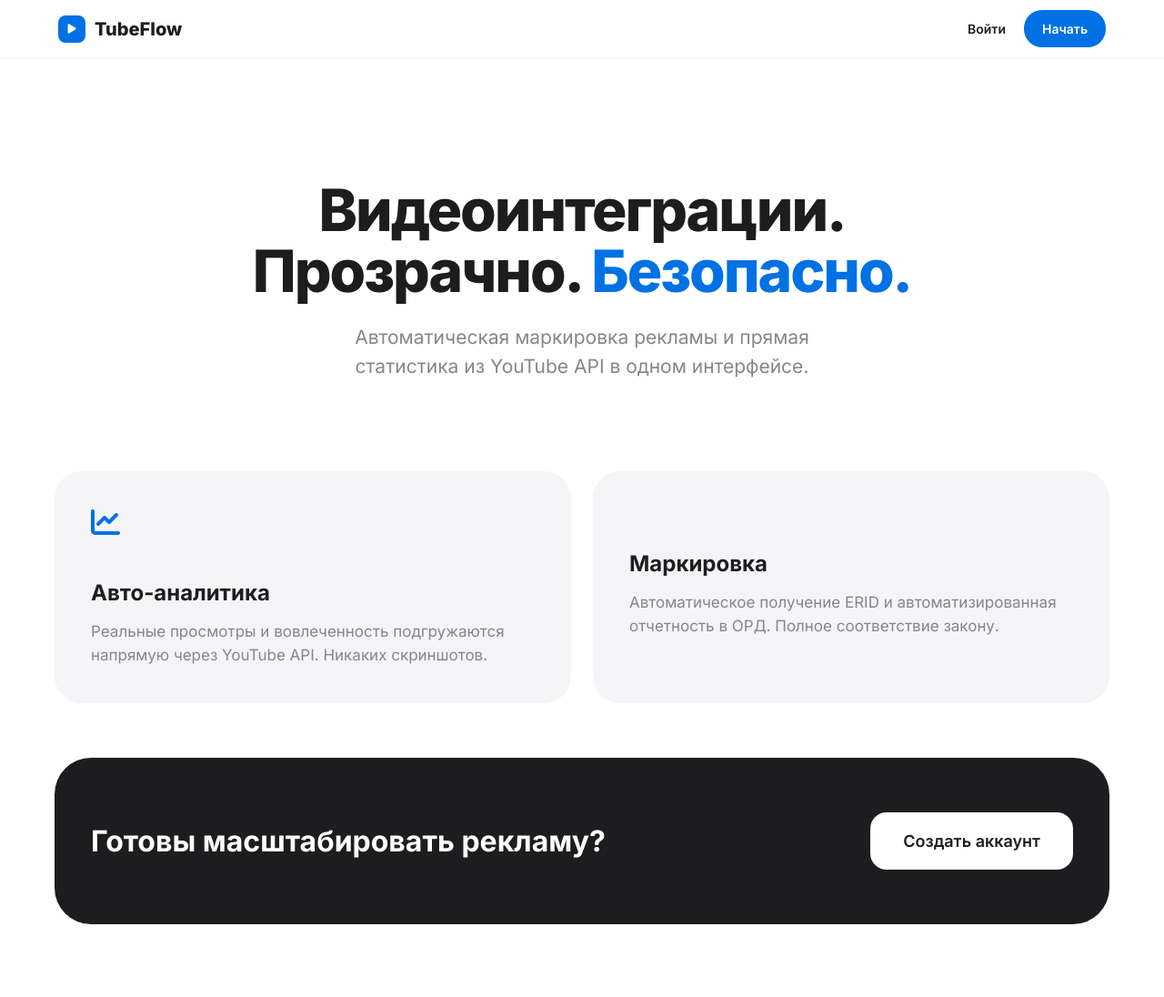
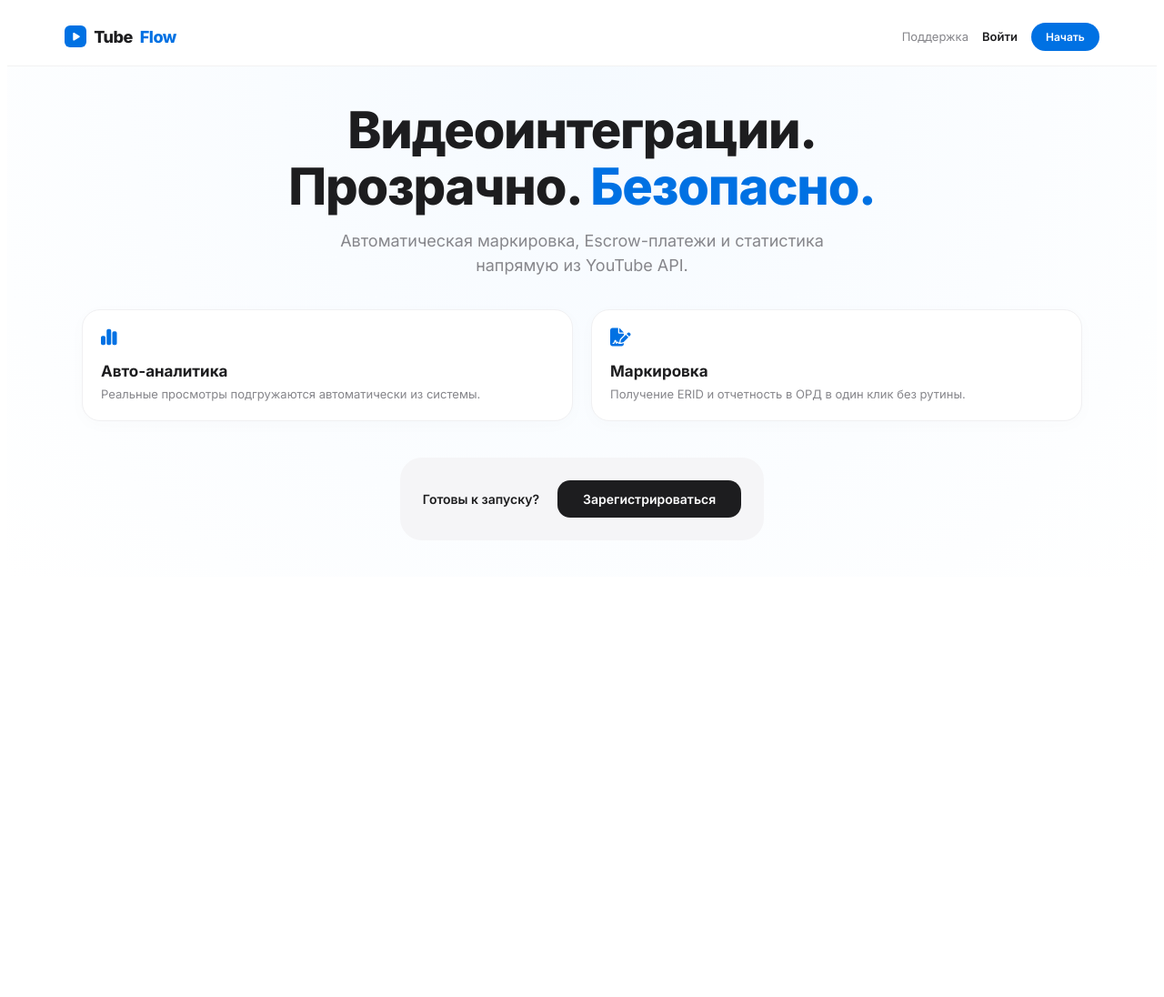
Before and after one commit to elenabri/Flow, a Django app: page / in a window 1280 px wide. Shown: the whole page at 91% size. After the commit the page ends 569 px from the top, so only its background shows below. Run offline with Django 5.2, Linux system fonts and the light colour scheme.

Commit message:
Update index.html

```diff
--- a/core/templates/core/index.html
+++ b/core/templates/core/index.html
@@ -1,202 +1,151 @@
 {% block content %}
-<meta name="viewport" content="width=device-width, initial-scale=1.0">
-
+<!-- Подключение шрифтов и иконок -->
 <link rel="stylesheet" href="https://cdnjs.cloudflare.com/ajax/libs/font-awesome/6.4.0/css/all.min.css">
 <link href="https://fonts.googleapis.com/css2?family=Inter:wght@400;600;700;800&display=swap" rel="stylesheet">
 
 <style>
     :root {
-        --primary: #0071e3;
-        --text-dark: #1d1d1f;
-        --text-gray: #86868b;
-        --bg-light: #f5f5f7;
+        --primary-blue: #0071e3;
+        --apple-black: #1d1d1f;
+        --apple-grey: #86868b;
+        --bg-white: #ffffff;
     }
 
-    * { box-sizing: border-box; -webkit-font-smoothing: antialiased; }
-
-    body {
-        margin: 0;
-        background: #ffffff;
-        color: var(--text-dark);
-        font-family: 'Inter', -apple-system, sans-serif;
-        line-height: 1.5;
+    /* Адаптивность для карточек и текста */
+    @media (max-width: 768px) {
+        .hero-title { font-size: 32px !important; }
+        .nav-container { padding: 0 15px !important; }
+        .support-text { display: none; } /* Прячем текст поддержки на мобильных для экономии места */
+        .features-grid {
+            grid-template-columns: 1fr !important;
+            gap: 15px !important;
+        }
+        .cta-box {
+            flex-direction: column;
+            text-align: center !important;
+            width: 100%;
+        }
     }
 
-    /* Навигация — фиксированная и прозрачная */
-    .nav-custom {
-        display: flex;
-        justify-content: space-between;
-        align-items: center;
-        padding: 0 5%;
-        height: 64px;
-        background: rgba(255,255,255,0.8);
-        backdrop-filter: blur(20px);
-        -webkit-backdrop-filter: blur(20px);
-        position: sticky;
-        top: 0;
-        z-index: 1000;
-        border-bottom: 1px solid rgba(0,0,0,0.05);
+    /* Горизонтальная ориентация (Landscape) для мобильных */
+    @media (max-height: 500px) and (orientation: landscape) {
+        .features-grid { grid-template-columns: 1fr 1fr !important; }
+        .hero-section { padding: 20px 5% !important; }
     }
 
-    /* Контейнер контента */
-    .container {
-        max-width: 1200px;
-        margin: 0 auto;
-        padding: 0 20px;
-    }
-
-    /* Hero секция */
-    .hero {
-        padding: 80px 0 60px;
-        text-align: center;
-    }
-
-    .hero-title {
-        font-size: 64px;
-        font-weight: 800;
-        letter-spacing: -2px;
-        line-height: 1.05;
-        margin-bottom: 24px;
-    }
-
-    .hero-title span { color: var(--primary); }
-
-    .hero-desc {
-        font-size: 21px;
-        color: var(--text-gray);
-        max-width: 600px;
-        margin: 0 auto 40px;
-        font-weight: 400;
-    }
-
-    /* Сетка — теперь она перестраивается */
-    .features-grid {
-        display: grid;
-        grid-template-columns: repeat(2, 1fr);
-        gap: 24px;
-        margin-bottom: 60px;
-    }
-
-    .feature-card {
-        background: var(--bg-light);
-        padding: 40px;
-        border-radius: 30px;
-        text-align: left;
-        transition: transform 0.3s ease;
-    }
-
-    .feature-card:hover { transform: translateY(-5px); }
-
-    .feature-card i {
-        font-size: 32px;
-        color: var(--primary);
-        margin-bottom: 20px;
-    }
-
-    .feature-card h3 {
-        font-size: 24px;
-        font-weight: 700;
-        margin-bottom: 12px;
-    }
-
-    .feature-card p {
-        font-size: 17px;
-        color: var(--text-gray);
-        margin: 0;
-    }
-
-    .cta-section {
-        background: var(--text-dark);
-        color: white;
-        padding: 60px 40px;
-        border-radius: 40px;
-        display: flex;
-        justify-content: space-between;
-        align-items: center;
-        margin-bottom: 80px;
-    }
-
-    .cta-text { font-size: 32px; font-weight: 700; }
-
-    .btn-white {
-        background: white;
-        color: var(--text-dark);
-        padding: 18px 36px;
-        border-radius: 18px;
-        text-decoration: none;
-        font-weight: 600;
-        font-size: 18px;
-        transition: 0.2s;
-    }
-
-    /* Адаптивность для iPhone */
-    @media (max-width: 768px) {
-        .hero { padding: 60px 0 40px; }
-        .hero-title { font-size: 40px; letter-spacing: -1px; }
-        .hero-desc { font-size: 18px; }
-
-        .features-grid {
-            grid-template-columns: 1fr; /* Карточки одна под другой */
-            gap: 16px;
-        }
-
-        .feature-card { padding: 30px; }
-
-        .cta-section {
-            flex-direction: column;
-            text-align: center;
-            gap: 30px;
-            padding: 40px 20px;
-        }
-
-        .cta-text { font-size: 24px; }
-    }
-
-    /* Горизонтальный режим */
-    @media (orientation: landscape) and (max-height: 500px) {
-        .hero { padding: 40px 0; }
-        .features-grid { grid-template-columns: repeat(2, 1fr); }
+    @keyframes fadeIn {
+        from { opacity: 0; transform: translateY(10px); }
+        to { opacity: 1; transform: translateY(0); }
     }
 </style>
 
-<nav class="nav-custom">
-    <div style="font-size: 20px; font-weight: 800; display: flex; align-items: center; gap: 10px;">
-        <div style="background: var(--primary); width: 30px; height: 30px; border-radius: 8px; display: flex; align-items: center; justify-content: center;">
-            <i class="fas fa-play" style="color: white; font-size: 12px;"></i>
-        </div>
-        TubeFlow
-    </div>
+<div style="background: var(--bg-white); color: var(--apple-black); font-family: 'Inter', sans-serif; min-height: 100vh; overflow-x: hidden;">
 
-    <div class="nav-links" style="display: flex; align-items: center; gap: 20px;">
-        <a href="{% url 'login' %}" style="text-decoration: none; color: var(--text-dark); font-size: 14px; font-weight: 600;">Войти</a>
-        <a href="{% url 'core:register' %}" style="background: var(--primary); color: white; padding: 10px 20px; border-radius: 20px; text-decoration: none; font-size: 14px; font-weight: 600;">Начать</a>
-    </div>
-</nav>
-
-<div class="container">
-    <section class="hero">
-        <h1 class="hero-title">Видеоинтеграции.<br>Прозрачно. <span>Безопасно.</span></h1>
-        <p class="hero-desc">Автоматическая маркировка рекламы и прямая статистика из YouTube API в одном интерфейсе.</p>
-    </section>
-
-    <div class="features-grid">
-        <div class="feature-card">
-            <i class="fas fa-chart-line"></i>
-            <h3>Авто-аналитика</h3>
-            <p>Реальные просмотры и вовлеченность подгружаются напрямую через YouTube API. Никаких скриншотов.</p>
+    <!-- Навигация -->
+    <nav class="nav-container" style="display: flex; justify-content: space-between; align-items: center; padding: 0 5%; height: 64px; background: rgba(255,255,255,0.85); backdrop-filter: blur(20px); -webkit-backdrop-filter: blur(20px); position: sticky; top: 0; z-index: 1000; border-bottom: 1px solid rgba(0,0,0,0.05);">
+        <div style="font-size: 18px; font-weight: 800; letter-spacing: -0.5px; display: flex; align-items: center; gap: 8px;">
+            <div style="background: var(--primary-blue); width: 24px; height: 24px; border-radius: 6px; display: flex; align-items: center; justify-content: center;">
+                <i class="fas fa-play" style="color: white; font-size: 10px; margin-left: 1px;"></i>
+            </div>
+            Tube<span style="color: var(--primary-blue);">Flow</span>
         </div>
 
-        <div class="feature-card">
-            <i class="fas fa-shield-check"></i>
-            <h3>Маркировка</h3>
-            <p>Автоматическое получение ERID и автоматизированная отчетность в ОРД. Полное соответствие закону.</p>
+        <div style="display: flex; align-items: center; gap: 15px;">
+            <a href="#" id="supportLink" class="support-text" style="text-decoration: none; color: var(--apple-grey); font-size: 13px; font-weight: 500;">Поддержка</a>
+            {% if not user.is_authenticated %}
+                <a href="{% url 'login' %}" style="text-decoration: none; color: var(--apple-black); font-size: 13px; font-weight: 600;">Войти</a>
+                <a href="{% url 'core:register' %}" style="background: var(--primary-blue); color: white; padding: 8px 16px; border-radius: 18px; text-decoration: none; font-size: 12px; font-weight: 600;">Начать</a>
+            {% else %}
+                <a href="{% url 'core:marketplace' %}" style="background: #f5f5f7; color: var(--apple-black); padding: 8px 16px; border-radius: 18px; text-decoration: none; font-size: 12px; font-weight: 600; border: 1px solid #d2d2d7;">Маркет</a>
+            {% endif %}
         </div>
-    </div>
+    </nav>
 
-    <section class="cta-section">
-        <div class="cta-text">Готовы масштабировать рекламу?</div>
-        <a href="{% url 'core:register' %}" class="btn-white">Создать аккаунт</a>
+    <!-- Главный экран -->
+    <section class="hero-section" style="padding: 40px 5%; text-align: center; background: radial-gradient(circle at 50% 0%, #f5faff 0%, #ffffff 100%);">
+        <div style="max-width: 1100px; margin: 0 auto;">
+
+            <h1 class="hero-title" style="font-size: clamp(28px, 8vw, 56px); font-weight: 800; letter-spacing: -1.2px; margin: 0 0 15px 0; line-height: 1.1;">
+                Видеоинтеграции.<br>Прозрачно. <span style="color: var(--primary-blue);">Безопасно.</span>
+            </h1>
+
+            <p style="font-size: clamp(14px, 4vw, 18px); color: var(--apple-grey); max-width: 550px; margin: 0 auto 35px auto; line-height: 1.5;">
+                Автоматическая маркировка, Escrow-платежи и статистика напрямую из YouTube API.
+            </p>
+
+            <!-- Сетка карточек -->
+            <div class="features-grid" style="display: grid; grid-template-columns: repeat(auto-fit, minmax(280px, 1fr)); gap: 20px; margin-bottom: 40px; text-align: left;">
+
+                <div style="background: #ffffff; padding: 20px; border-radius: 20px; box-shadow: 0 4px 20px rgba(0,0,0,0.02); border: 1px solid #f0f0f2;">
+                    <div style="color: var(--primary-blue); font-size: 20px; margin-bottom: 12px;">
+                        <i class="fas fa-chart-simple"></i>
+                    </div>
+                    <h3 style="margin-bottom: 6px; font-size: 17px; font-weight: 700;">Авто-аналитика</h3>
+                    <p style="color: var(--apple-grey); font-size: 13px; line-height: 1.4; margin: 0;">Реальные просмотры подгружаются автоматически из системы.</p>
+                </div>
+
+                <div style="background: #ffffff; padding: 20px; border-radius: 20px; box-shadow: 0 4px 20px rgba(0,0,0,0.02); border: 1px solid #f0f0f2;">
+                    <div style="color: var(--primary-blue); font-size: 20px; margin-bottom: 12px;">
+                        <i class="fas fa-file-signature"></i>
+                    </div>
+                    <h3 style="margin-bottom: 6px; font-size: 17px; font-weight: 700;">Маркировка</h3>
+                    <p style="color: var(--apple-grey); font-size: 13px; line-height: 1.4; margin: 0;">Получение ERID и отчетность в ОРД в один клик без рутины.</p>
+                </div>
+
+            </div>
+
+            <!-- CTA Блок -->
+            <div class="cta-box" style="background: #f5f5f7; padding: 25px; border-radius: 24px; display: inline-flex; gap: 20px; align-items: center; justify-content: center;">
+                <div style="text-align: left;" class="cta-text">
+                    <span style="display: block; font-size: 14px; font-weight: 600;">Готовы к запуску?</span>
+                </div>
+                <a href="{% url 'core:register' %}" style="background: var(--apple-black); color: white; padding: 12px 28px; border-radius: 14px; text-decoration: none; font-weight: 600; font-size: 14px;">
+                    Зарегистрироваться
+                </a>
+            </div>
+
+        </div>
     </section>
 </div>
 
+<!-- Модальное окно (адаптированное) -->
+<div id="supportModal" style="display: none; position: fixed; inset: 0; background: rgba(0,0,0,0.3); backdrop-filter: blur(8px); -webkit-backdrop-filter: blur(8px); z-index: 2000; align-items: center; justify-content: center; opacity: 0; transition: 0.3s;">
+    <div style="background: white; padding: 24px; border-radius: 24px; width: 90%; max-width: 380px; position: relative; transform: scale(0.9); transition: 0.3s;">
+        <button onclick="closeSupport()" style="position: absolute; top: 15px; right: 15px; background: #f5f5f7; border: none; width: 28px; height: 28px; border-radius: 50%; color: var(--apple-grey);">
+            <i class="fas fa-times"></i>
+        </button>
+        <div style="text-align: center; margin-bottom: 20px;">
+            <h3 style="font-size: 20px; font-weight: 700;">Нужна помощь?</h3>
+        </div>
+        <form id="supportForm">
+            <input type="email" placeholder="Ваш Email" required style="width: 100%; padding: 12px; margin-bottom: 12px; border-radius: 10px; border: 1px solid #d2d2d7; outline: none; box-sizing: border-box;">
+            <textarea placeholder="Ваш вопрос..." required style="width: 100%; height: 100px; padding: 12px; margin-bottom: 15px; border-radius: 10px; border: 1px solid #d2d2d7; outline: none; resize: none; box-sizing: border-box;"></textarea>
+            <button type="submit" style="width: 100%; background: var(--primary-blue); color: white; border: none; padding: 12px; border-radius: 12px; font-weight: 600; cursor: pointer;">
+                Отправить
+            </button>
+        </form>
+    </div>
+</div>
+
+<script>
+    /* Логика открытия/закрытия остается прежней, она универсальна */
+    const modal = document.getElementById('supportModal');
+    const link = document.getElementById('supportLink');
+    const content = modal.querySelector('div');
+
+    function openSupport(e) {
+        e.preventDefault();
+        modal.style.display = 'flex';
+        setTimeout(() => { modal.style.opacity = '1'; content.style.transform = 'scale(1)'; }, 10);
+    }
+
+    function closeSupport() {
+        modal.style.opacity = '0';
+        content.style.transform = 'scale(0.9)';
+        setTimeout(() => { modal.style.display = 'none'; }, 300);
+    }
+
+    link.addEventListener('click', openSupport);
+    modal.addEventListener('click', (e) => { if (e.target === modal) closeSupport(); });
+</script>
 {% endblock %}
```
